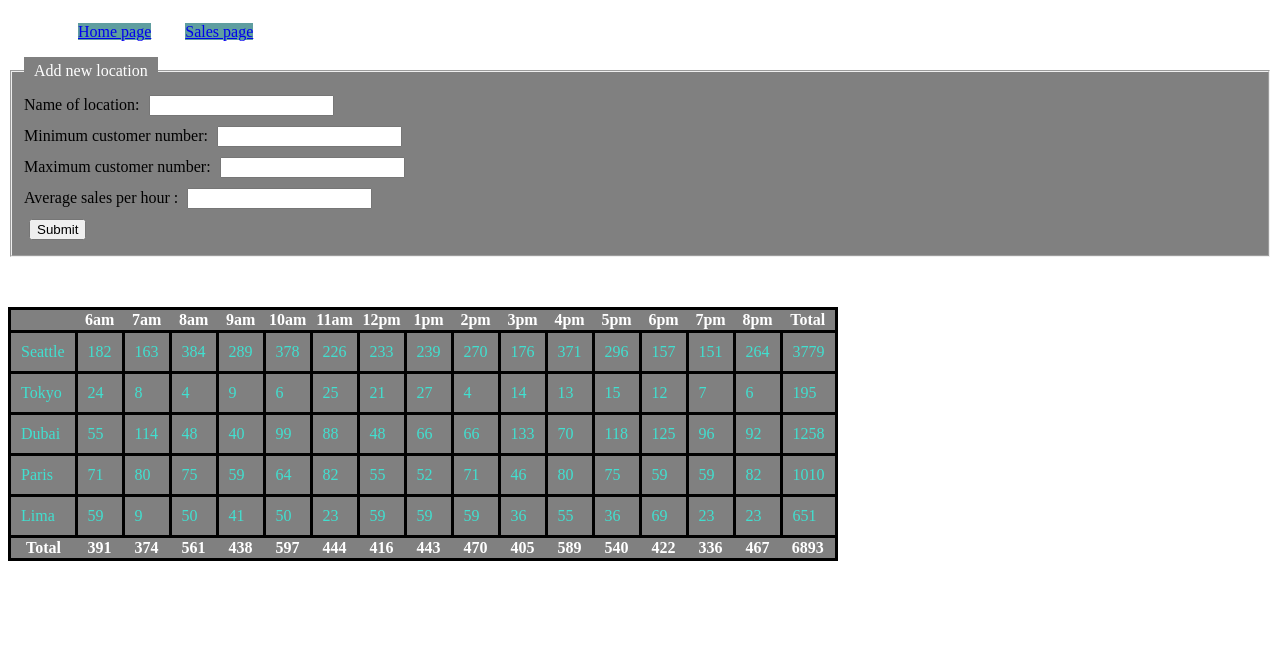
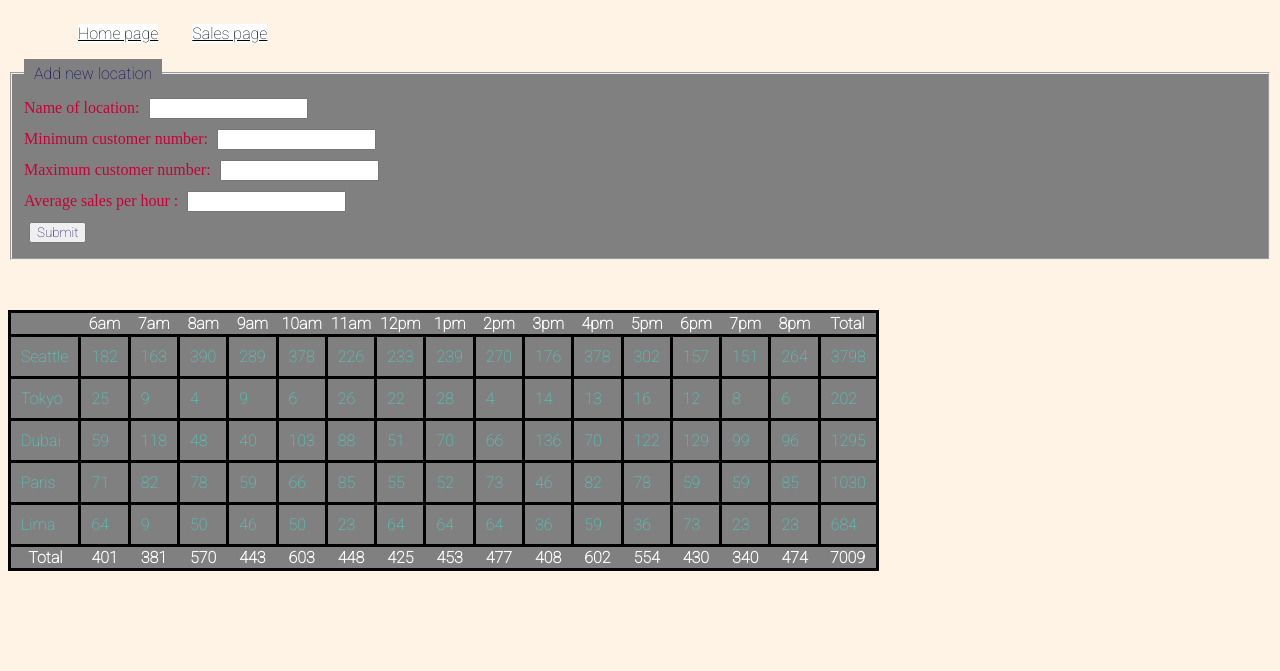
Before and after one commit to zaidalasfar97/cookie-stand, a plain HTML site: page sales.html in a window 1280 px wide. Shown: the part 197-868 px from the top of the page. Drawn offline with Linux system fonts and the light colour scheme.

Commit message:
done with lab10b

```diff
--- a/css/style.css
+++ b/css/style.css
@@ -1,3 +1,9 @@
+@import url('https://fonts.googleapis.com/css2?family=Roboto:wght@100&display=swap');
+@import url('https://fonts.googleapis.com/css2?family=Roboto:wght@100&display=swap');
+
+body{
+    background-color: #fff3e6;
+}
 table {
     background-color:grey;
     color: white;
@@ -5,6 +11,7 @@ table {
     margin-bottom: 100px;
     border: 3px solid black;
     border-collapse: collapse;
+    font-family: 'Roboto', sans-serif;
 
 }
 
@@ -20,6 +27,15 @@ tr td  {
 header{
     position: relative;
 }
+h1 {
+    font-family: 'Roboto', sans-serif
+}
+
+a{
+    background-color: white;
+    color:black;
+    font-family: 'Roboto', sans-serif;
+}
 header img {
     position: relative;
     height: 100px;
@@ -34,6 +50,8 @@ nav ul li {
     margin-bottom: 20px;
     margin-left: 30px;
     background-color: cadetblue;
+    font-family: 'Roboto', sans-serif;
+
 
 
 }
@@ -43,6 +61,8 @@ main ul li {
     padding: 10px;
     border:3px solid black;
     background-color:darkturquoise;
+    color: blue;
+    font-family: 'Roboto', sans-serif;
 }
 /* form {
     border: 3px solid black;
@@ -52,10 +72,17 @@ fieldset {
   }
 legend {
     background-color: gray;
-    color: white;
+    color: #09015f;
     padding: 5px 10px;
+    font-family: 'Roboto', sans-serif;
   }
   input {
+    margin: 5px;
+    color: #09015f;
+    font-family: 'Roboto', sans-serif;
+  }
 
-    margin: 5px;
+
+  label{
+      color: #c70039;
   }
--- a/js/app.js
+++ b/js/app.js
@@ -2,8 +2,8 @@
 
 var operationHour = ['6am', '7am', '8am', '9am', '10am', '11am', '12pm', '1pm', '2pm', '3pm', '4pm', '5pm', '6pm', '7pm', '8pm'];
 
-function random(min, max) {
-    return Math.floor(Math.random() * (max - min) + min);
+function random(min,max) {
+    return Math.floor(Math.random() * (max - min + 1) + min);
 }
 function multi(customer, cookie) {
     return customer * cookie;
@@ -27,6 +27,7 @@ function CookiesShop(name, minCastPerHour, maxCastPerHour, avgCookiesPerSale) {
 }
 
 
+
 // This function should generat a random number for a given max and min numbers for customers
 CookiesShop.prototype.randomCustomer = function () {
     for (var i = 0; i < operationHour.length; i++) {
@@ -37,10 +38,7 @@ CookiesShop.prototype.randomCustomer = function () {
 // This function should calculate the cookies avg number for each hour
 CookiesShop.prototype.cookiesbuy = function () {
     for (var x = 0; x < operationHour.length; x++) {
-        console.log(this.customerPerHour[x]);
-        console.log(this.avgCookiesPerSale);
         this.avgCookiesPerhour.push(Math.floor(multi(this.customerPerHour[x], this.avgCookiesPerSale)));
-        console.log(this.avgCookiesPerhour);
 
     }
 
@@ -59,16 +57,13 @@ CookiesShop.prototype.render = function () {
     branchRow.appendChild(branchName);
     table.appendChild(branchRow);
 
-
-
-
     for (var i = 0; i < this.avgCookiesPerhour.length; i++) {
         var numberOfCookie = document.createElement('td');
         numberOfCookie.textContent = this.avgCookiesPerhour[i];
         branchRow.appendChild(numberOfCookie);
 
+    }
 
-    }
     var total = document.createElement('td');
     total.textContent = this.total;
     branchRow.appendChild(total);
@@ -80,17 +75,18 @@ CookiesShop.prototype.render = function () {
 
 var parentMain = document.getElementById('main-id');
 
-var table = document.createElement('table')
+var table = document.createElement('table');
 parentMain.appendChild(table);
 var headerRow = document.createElement('th');
 headerRow.textContent = '';
 table.appendChild(headerRow);
 for (var i = 0; i <= operationHour.length; i++) {
-    var headerRow = document.createElement('th');
+    headerRow = document.createElement('th');
     headerRow.textContent = operationHour[i];
     table.appendChild(headerRow);
 }
 headerRow.textContent = 'Total';
+
 
 var Seattle = new CookiesShop('Seattle', 23, 65, 6.3);
 Seattle.randomCustomer();
@@ -131,14 +127,15 @@ Lima.render();
 
 
 // create last row :
+
 var TotalFinalRow;
-function createfooter(){
+function createfooter() {
 
     var arrayTotalPerHour = [];
     for (var i = 0; i < operationHour.length; i++) {
         var totalPerHour = 0;
         for (var z = 0; z < shops.length; z++) {
-        totalPerHour += shops[z].avgCookiesPerhour[i]
+            totalPerHour = totalPerHour + shops[z].avgCookiesPerhour[i];
         }
         arrayTotalPerHour.push(totalPerHour);
 
@@ -189,10 +186,10 @@ function addInfo(event) {
     console.log('Max', maxCus);
     var avgCookies = event.target.avgCustomer.value;
     console.log('Avg', avgCookies);
-    if (minCus>maxCus){
-        alert ('The min of customers must be less than max of customers');
-    }else{
-        TotalFinalRow.innerHTML=" ";
+    if (minCus > maxCus) {
+        alert('The min of customers must be less than max of customers');
+    } else {
+        TotalFinalRow.innerHTML = " ";
 
 
 
```
Lines whose indentation alone changed are shown as unchanged.
